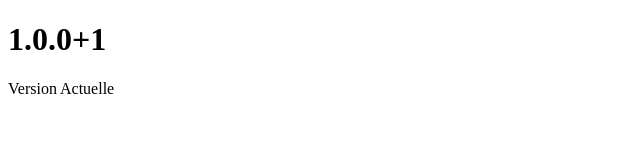
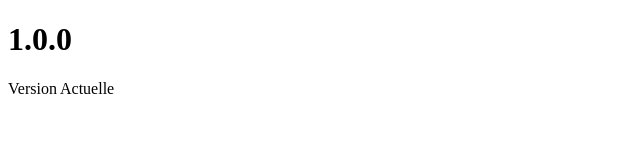
Before and after one commit to kodjodevf/medicsys, a plain HTML site: page index.html in a window 1280 px wide. Shown: the full height of the page, 0-640 px from the left. Drawn offline with Linux system fonts and the light colour scheme.

Commit message:
Update index.html

```diff
--- a/index.html
+++ b/index.html
@@ -6,7 +6,7 @@
 </head>
 
 <body>
-   <h1>1.0.0+1</h1>
+   <h1>1.0.0</h1>
    <p>Version Actuelle</p>
 </body>
 
```
